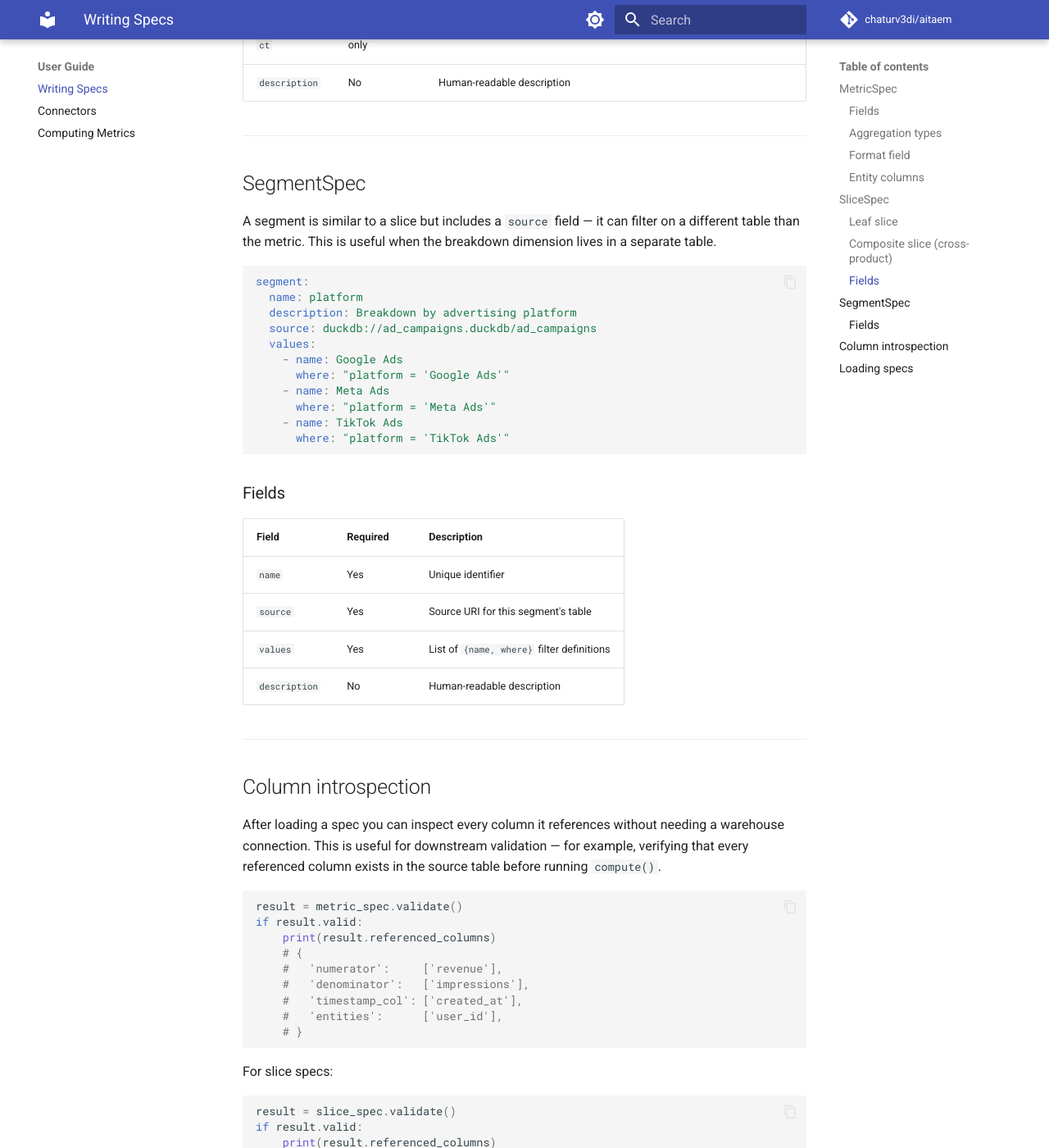
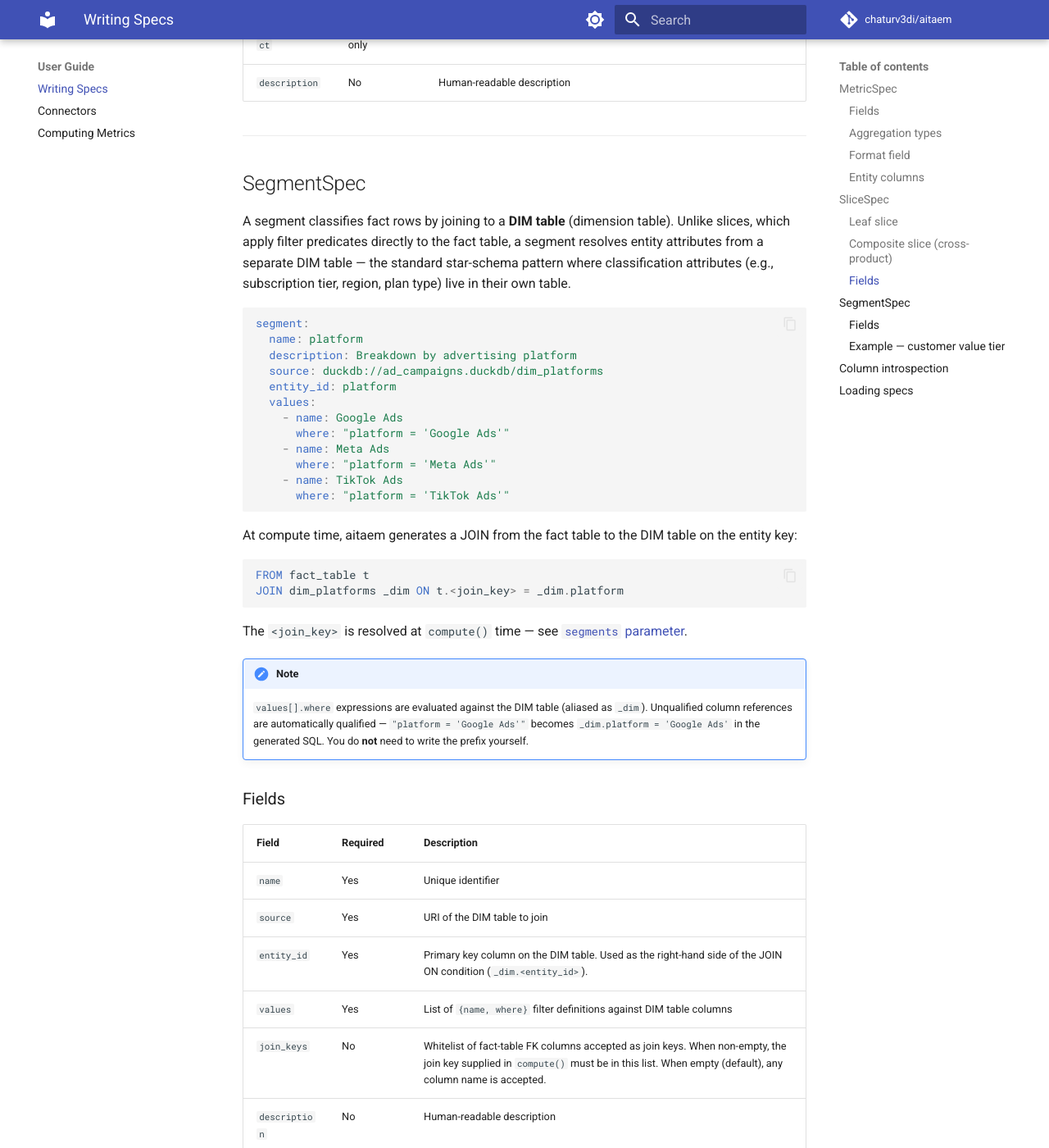
Before and after one commit to chaturv3di/aitaem, an MkDocs documentation site: the page built from docs/user-guide/specs.md, in a window 1280 px wide and 1400 px high, scrolled down 4574 px. Shown: the whole window at 82% size. Built offline with MkDocs 1.6.1 and Material for MkDocs 9.7.7, drawn with Linux system fonts in a browser that asks for light colours; comment, search, counter and statistics services are not loaded; some of the changed text lies outside the part shown.

Commit message:
docs: segment entity_id DIM-join redesign — specs guide, computing guide, API ref, changelog

````diff
--- a/docs/user-guide/specs.md
+++ b/docs/user-guide/specs.md
@@ -240,13 +240,14 @@ slice:
 
 ## SegmentSpec
 
-A segment is similar to a slice but includes a `source` field — it can filter on a different table than the metric. This is useful when the breakdown dimension lives in a separate table.
+A segment classifies fact rows by joining to a **DIM table** (dimension table). Unlike slices, which apply filter predicates directly to the fact table, a segment resolves entity attributes from a separate DIM table — the standard star-schema pattern where classification attributes (e.g., subscription tier, region, plan type) live in their own table.
 
 ```yaml
 segment:
   name: platform
   description: Breakdown by advertising platform
-  source: duckdb://ad_campaigns.duckdb/ad_campaigns
+  source: duckdb://ad_campaigns.duckdb/dim_platforms
+  entity_id: platform
   values:
     - name: Google Ads
       where: "platform = 'Google Ads'"
@@ -256,14 +257,48 @@ segment:
       where: "platform = 'TikTok Ads'"
 ```
 
+At compute time, aitaem generates a JOIN from the fact table to the DIM table on the entity key:
+
+```sql
+FROM fact_table t
+JOIN dim_platforms _dim ON t.<join_key> = _dim.platform
+```
+
+The `<join_key>` is resolved at `compute()` time — see [`segments` parameter](computing-metrics.md#segments).
+
+!!! note
+    `values[].where` expressions are evaluated against the DIM table (aliased as `_dim`).
+    Unqualified column references are automatically qualified — `"platform = 'Google Ads'"` becomes
+    `_dim.platform = 'Google Ads'` in the generated SQL. You do **not** need to write the prefix yourself.
+
 ### Fields
 
 | Field | Required | Description |
 |-------|----------|-------------|
 | `name` | Yes | Unique identifier |
-| `source` | Yes | Source URI for this segment's table |
-| `values` | Yes | List of `{name, where}` filter definitions |
+| `source` | Yes | URI of the DIM table to join |
+| `entity_id` | Yes | Primary key column on the DIM table. Used as the right-hand side of the JOIN ON condition (`_dim.<entity_id>`). |
+| `values` | Yes | List of `{name, where}` filter definitions against DIM table columns |
+| `join_keys` | No | Whitelist of fact-table FK columns accepted as join keys. When non-empty, the join key supplied in `compute()` must be in this list. When empty (default), any column name is accepted. |
 | `description` | No | Human-readable description |
+
+### Example — customer value tier
+
+```yaml
+segment:
+  name: customer_value
+  description: Customer segmentation by lifetime value tier
+  source: duckdb://analytics.db/dim_customers
+  entity_id: customer_id
+  join_keys: [buyer_id, seller_id]
+  values:
+    - name: high_value
+      where: "lifetime_value > 1000"
+    - name: low_value
+      where: "lifetime_value <= 1000"
+```
+
+Here `customer_id` is the PK on `dim_customers`, and the `join_keys` whitelist restricts the caller to `buyer_id` or `seller_id` as the fact-table FK. At compute time you specify which one applies to the query (see [`segments` parameter](computing-metrics.md#segments)).
 
 ---
 
@@ -292,6 +327,20 @@ result = slice_spec.validate()
 if result.valid:
     print(result.referenced_columns)
     # {'values[0].where': ['region'], 'values[1].where': ['region', 'country']}
+```
+
+For segment specs:
+
+```python
+result = segment_spec.validate()
+if result.valid:
+    print(result.referenced_columns)
+    # {
+    #   'entity_id':       ['customer_id'],
+    #   'join_keys':       ['buyer_id', 'seller_id'],   # omitted when join_keys is empty
+    #   'values[0].where': ['lifetime_value'],
+    #   'values[1].where': ['lifetime_value'],
+    # }
 ```
 
 !!! note
````
Also changed, not shown: docs/api/specs.md (+8 -0 lines), docs/changelog.md (+38 -0 lines), docs/user-guide/computing-metrics.md (+23 -1 lines).
